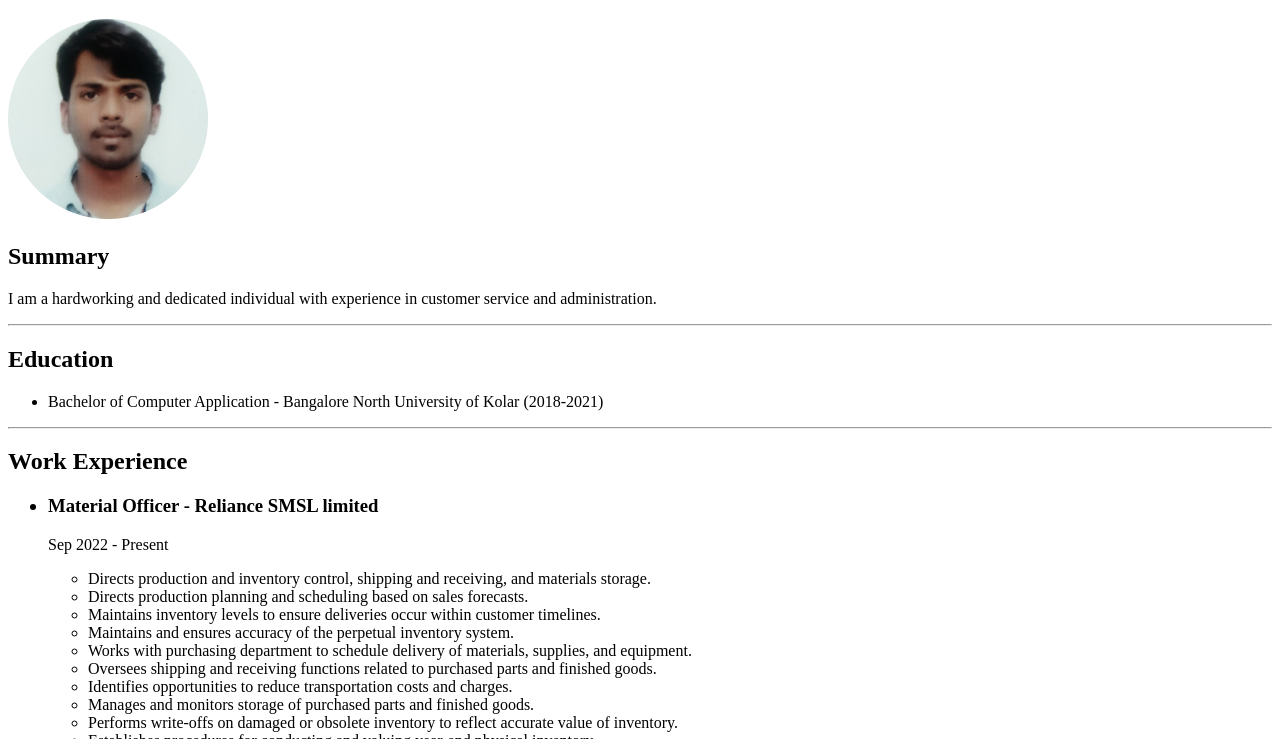
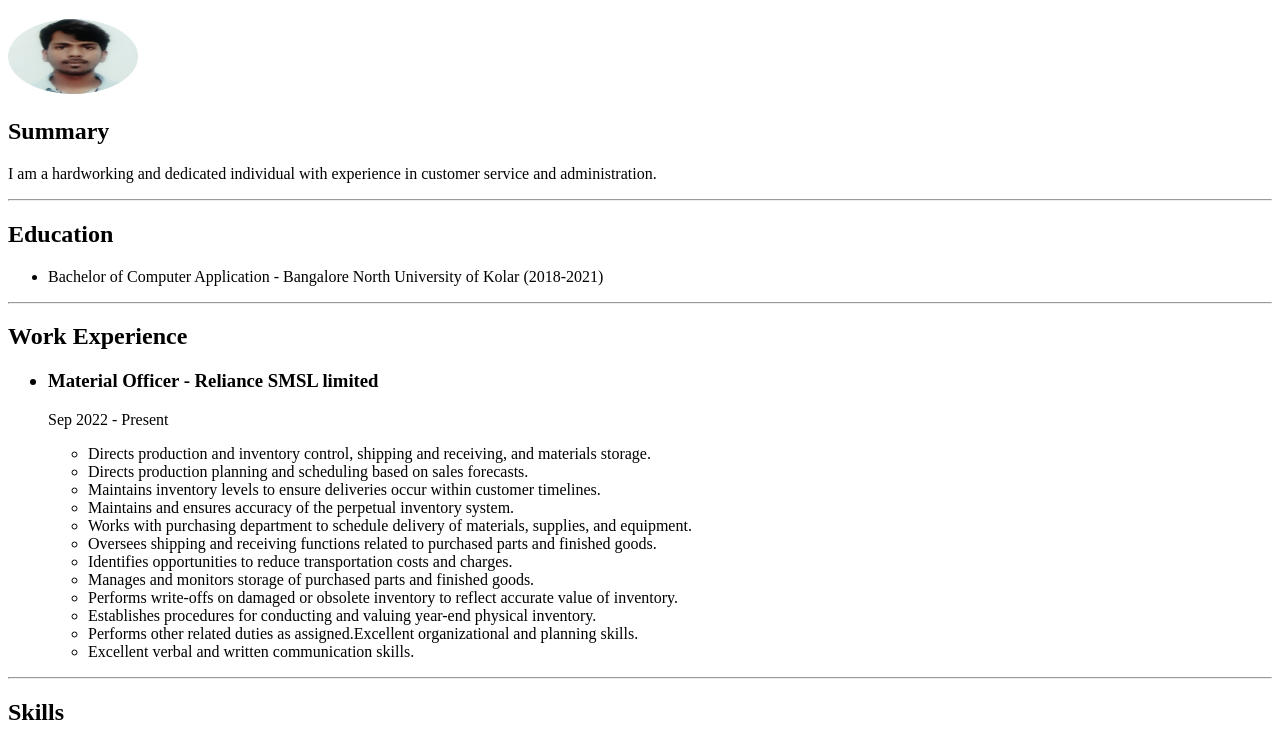
Before and after one commit to Sunil-Kumar-KV/Resume-portfolio, a plain HTML site: page index.html in a window 1280 px wide. Shown: the part 61-800 px from the top of the page. Drawn offline with Linux system fonts and the light colour scheme.

Commit message:
Update index.html

```diff
--- a/index.html
+++ b/index.html
@@ -8,7 +8,7 @@
 </head>
 <body>
   <h1>Sunil Kumar K V</h1>
-  <img src="sunil-modified.png" height="200" alt="Sunil">
+  <img src="sunil-modified.png" style="max-height:75px;width:130px;" alt="Sunil">
     <h2>Summary</h2>
     <p>I am a hardworking and dedicated individual with experience in customer service and administration.</p>
     <hr />
```
